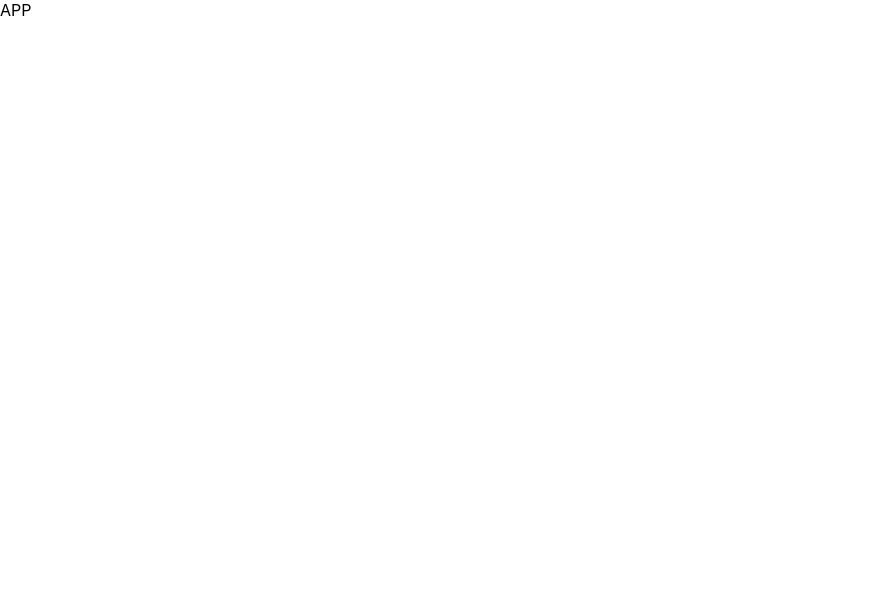
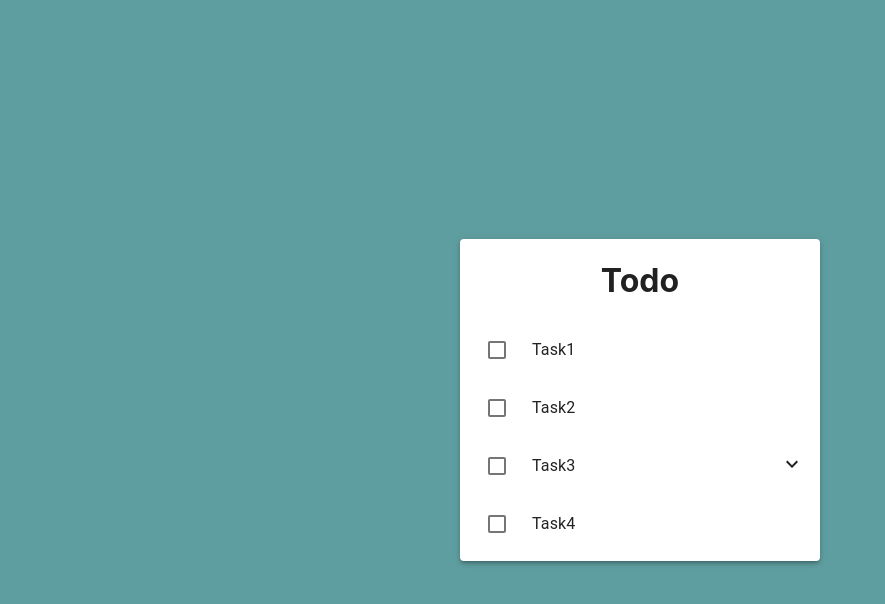
Before and after one commit to packlikez/web-react, a React (Create React App) app: page / in a window 1280 px wide. Shown: the top 604 px of the page, without its empty margins (0-885 px from the left). Built offline with nearby package versions, Linux system fonts and the light colour scheme.

Commit message:
Add TaskList.tsx mock feature

```diff
--- a/src/App.tsx
+++ b/src/App.tsx
@@ -1,7 +1,23 @@
 import React, { FC } from "react";
+import styled from "styled-components";
+
+import TaskList from "./features/TaskList";
 
 const App: FC = () => {
-  return <div>APP</div>;
+  return (
+    <Wrapper>
+      <TaskList />
+    </Wrapper>
+  );
 };
 
+const Wrapper = styled.div`
+  display: flex;
+  justify-content: center;
+  align-items: center;
+
+  height: 100vh;
+  background-color: cadetblue;
+`;
+
 export default App;
--- /dev/null
+++ b/src/features/TaskList.tsx
@@ -0,0 +1,154 @@
+import React, { useState, Fragment, FC, SyntheticEvent } from "react";
+import styled from "styled-components";
+
+import {
+  List,
+  ListItem,
+  ListItemIcon,
+  ListItemText,
+  Collapse,
+  Checkbox,
+  ListItemSecondaryAction,
+  Paper,
+} from "@material-ui/core";
+import ExpandMoreIcon from "@material-ui/icons/ExpandMore";
+
+const todosMock = [
+  {
+    label: "Task1",
+    done: false,
+  },
+  {
+    label: "Task2",
+    done: false,
+  },
+  {
+    label: "Task3",
+    done: false,
+    subTasks: [{ label: "Sub Task 1", done: false }],
+  },
+  {
+    label: "Task4",
+    done: false,
+  },
+];
+
+const MyComponent = () => {
+  const [todos, setTodos] = useState(todosMock);
+  const [open, setOpen] = useState(-1);
+
+  const handleClick = (taskIndex: number) => () => {
+    if (open === taskIndex) return setOpen(-1);
+    setOpen(taskIndex);
+  };
+
+  const handleCheck = (taskIndex: number) => (e: SyntheticEvent) => {
+    e.stopPropagation();
+
+    setTodos((prevState) => {
+      prevState[taskIndex].done = !prevState[taskIndex].done;
+      return [...prevState];
+    });
+  };
+
+  const handleSubTaskCheck =
+    (taskIndex: number, subTaskIndex: number) => (e: SyntheticEvent) => {
+      e.stopPropagation();
+
+      setTodos((prevState) => {
+        const prevSubTasks = prevState[taskIndex].subTasks;
+        if (!prevSubTasks) return prevState;
+
+        prevSubTasks[subTaskIndex].done = !prevSubTasks[subTaskIndex].done;
+
+        return [...prevState];
+      });
+    };
+
+  return (
+    <Wrapper>
+      <ListBox elevation={3}>
+        <List subheader={<HeadText>Todo</HeadText>}>
+          {todos.map((task, taskIndex) => {
+            const taskKey = task.label + taskIndex;
+            const label = task.label;
+            const isOpen = taskIndex === open;
+            const subTasks = task.subTasks;
+            const checked = task.done;
+            return (
+              <Fragment key={taskKey}>
+                <ListItem button onClick={handleClick(taskIndex)}>
+                  <ListItemIcon onClick={handleCheck(taskIndex)}>
+                    <Checkbox checked={checked} />
+                  </ListItemIcon>
+                  <ListItemText primary={label} />
+                  {subTasks && (
+                    <ListItemSecondaryAction>
+                      <ArrowIcon isOpen={isOpen} />
+                    </ListItemSecondaryAction>
+                  )}
+                </ListItem>
+                {subTasks?.map((subTask, subTaskIndex) => {
+                  const subTaskKey = subTask.label + subTaskIndex;
+                  const subTaskLabel = subTask.label;
+                  const subTaskChecked = subTask.done;
+                  return (
+                    <Collapse
+                      key={subTaskKey}
+                      in={isOpen}
+                      timeout="auto"
+                      unmountOnExit
+                    >
+                      <List component="div" disablePadding>
+                        <SubList button>
+                          <ListItemIcon
+                            onClick={handleSubTaskCheck(
+                              taskIndex,
+                              subTaskIndex
+                            )}
+                          >
+                            <Checkbox checked={subTaskChecked} />
+                          </ListItemIcon>
+                          <ListItemText primary={subTaskLabel} />
+                        </SubList>
+                      </List>
+                    </Collapse>
+                  );
+                })}
+              </Fragment>
+            );
+          })}
+        </List>
+      </ListBox>
+    </Wrapper>
+  );
+};
+
+interface IArrowIcon {
+  isOpen: boolean;
+}
+const ArrowIcon = styled<FC<IArrowIcon>>(ExpandMoreIcon)`
+  transition: 200ms;
+  transform: rotateX(${(p) => (p.isOpen ? "180deg" : "0")});
+`;
+
+const Wrapper = styled.div`
+  display: flex;
+  flex-direction: column;
+
+  row-gap: 8px;
+  width: 100%;
+  max-width: 360px;
+`;
+
+const ListBox = styled(Paper)``;
+
+const SubList = styled(ListItem)`
+  padding-left: 32px !important;
+`;
+
+const HeadText = styled.h1`
+  text-align: center;
+`;
+
+export default MyComponent;
```
